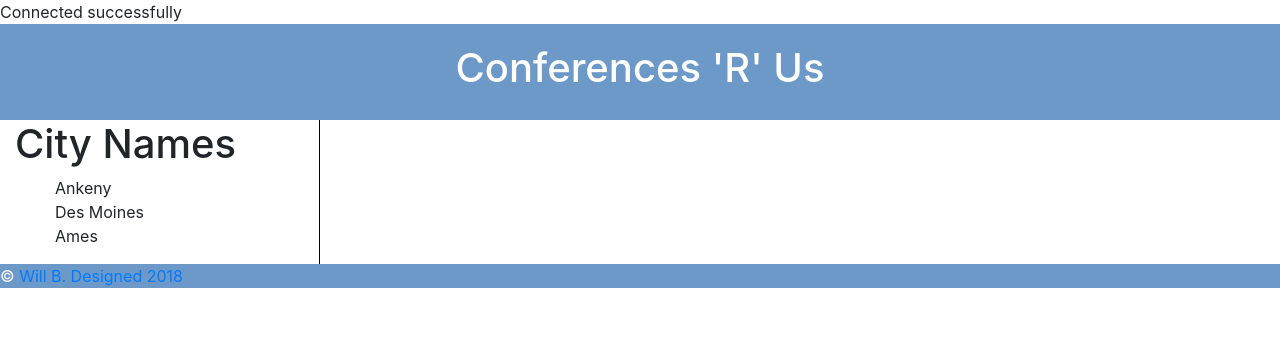
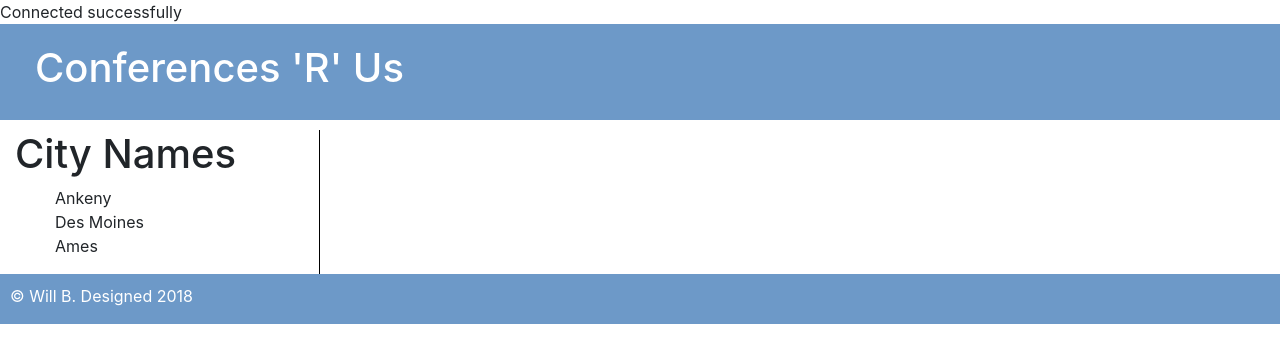
Before and after one commit to wbrown-web/wdv341php, a PHP site: page /formatEvent.php in a window 1280 px wide. Shown: the top 363 px of the page. Run offline with PHP 8.4, Linux system fonts and the light colour scheme; data that the repository does not hold is empty.

Commit message:
Updated some styling

```diff
--- a/inClass/formatEvent.php
+++ b/inClass/formatEvent.php
@@ -56,6 +56,7 @@ die();
         background: #6d99c8;
         color: #ffffff;
         padding: 20px;
+        margin-bottom: 10px;
     }
 
     .citynames {
@@ -69,6 +70,13 @@ die();
     footer {
         background: #6d99c8;
         color: #fff;
+        height: 50px;
+        padding: 10px;
+    }
+
+    footer a {
+        text-decoration: none;
+        color: #FFF;
     }
 
     </style>
@@ -80,7 +88,7 @@ die();
     <header>
     <div class="container-fluid"> <!-- START: Header Container -->
         <div class="row">
-            <div class="col-lg-12 text-center">
+            <div class="col-lg-12 text-left">
             <h1>Conferences 'R' Us</h1>
             </div>
         </div>
```
